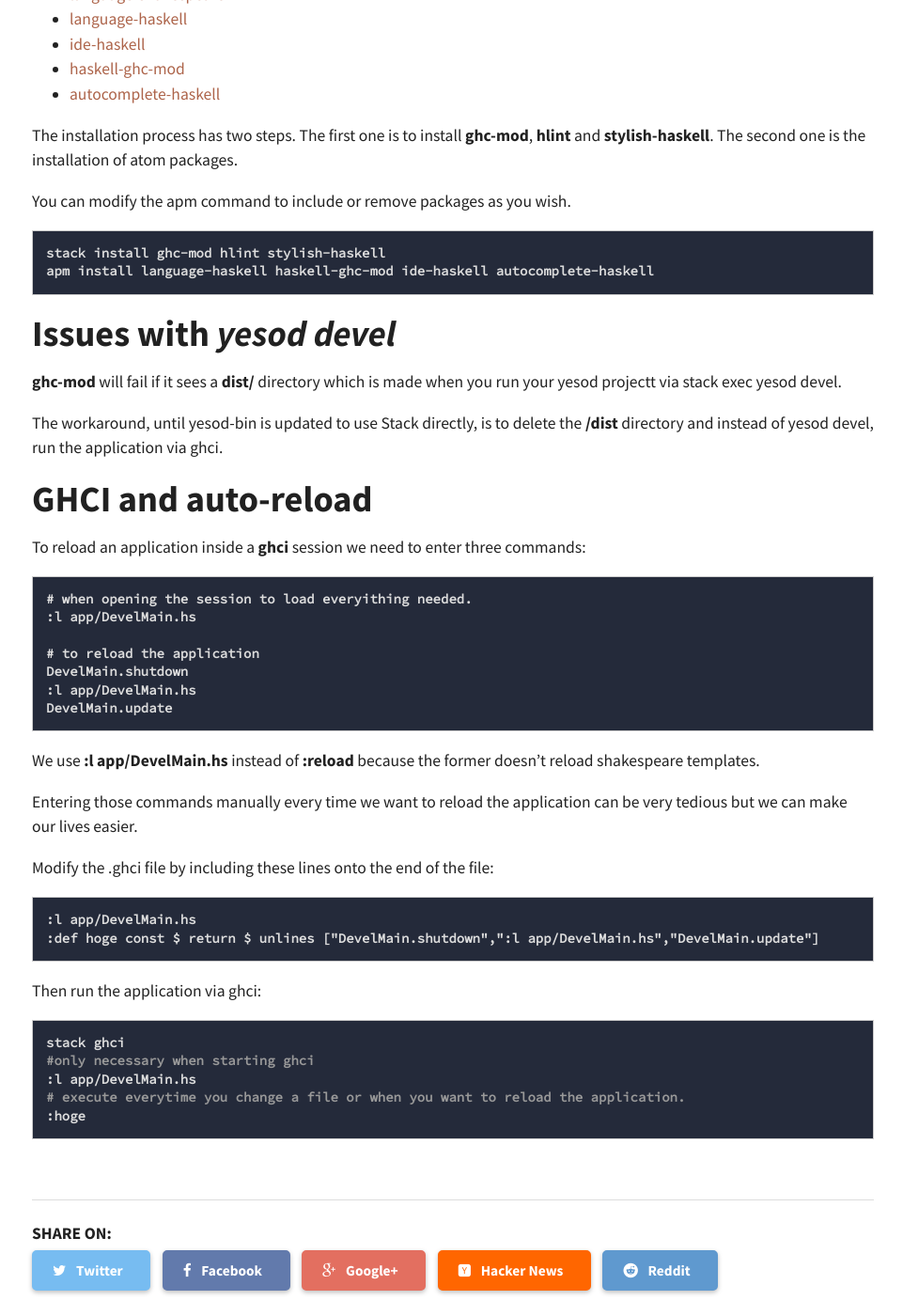
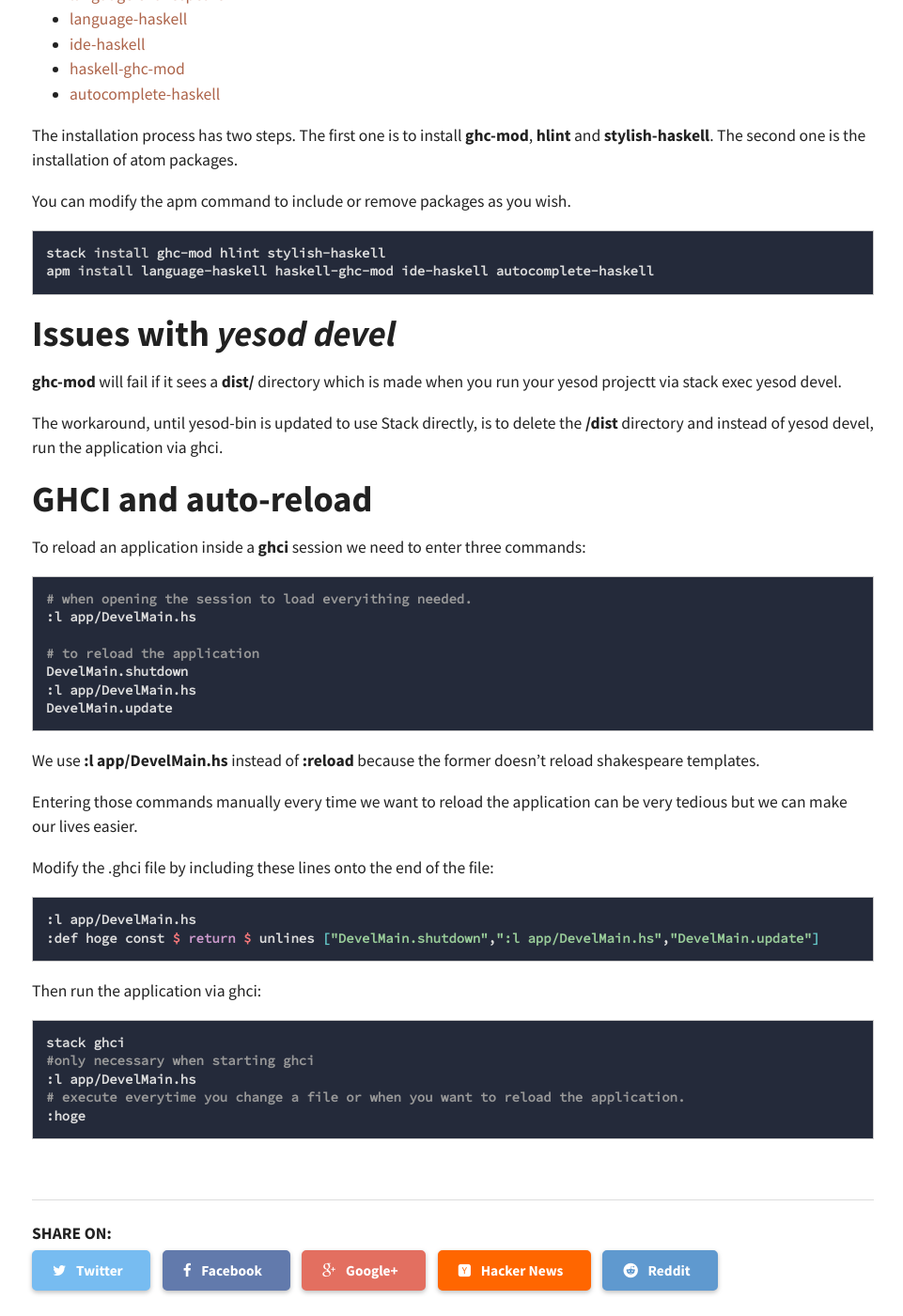
Before and after one commit to ggarciajr/ggarcia.me, a Jekyll site: the page built from _posts/2016-01-08-flora-atom-haskell-ide.md, in a window 1280 px wide and 1400 px high, scrolled down 493 px. Shown: the whole window at 94% size, without its empty margins (158-1119 px from the left). Built offline with Jekyll 4.4.1, drawn with Linux system fonts in a browser that asks for light colours; comment, search, counter and statistics services are not loaded.

Commit message:
Modify highlights
Use bash pygments highlight instead of the default code block.

```diff
--- a/_posts/2016-01-08-flora-atom-haskell-ide.md
+++ b/_posts/2016-01-08-flora-atom-haskell-ide.md
@@ -27,10 +27,10 @@ The installation process has two steps. The first one is to install **ghc-mod**,
 
 You can modify the apm command to include or remove packages as you wish.
 
-~~~
+{% highlight bash %}
 stack install ghc-mod hlint stylish-haskell
 apm install language-haskell haskell-ghc-mod ide-haskell autocomplete-haskell
-~~~
+{% endhighlight %}
 
 ## Issues with *yesod devel*
 
@@ -42,7 +42,7 @@ The workaround, until yesod-bin is updated to use Stack directly, is to delete t
 
 To reload an application inside a **ghci** session we need to enter three commands:
 
-~~~
+{% highlight bash %}
 # when opening the session to load everyithing needed.
 :l app/DevelMain.hs
 
@@ -50,7 +50,7 @@ To reload an application inside a **ghci** session we need to enter three comman
 DevelMain.shutdown
 :l app/DevelMain.hs
 DevelMain.update
-~~~
+{% endhighlight %}
 
 We use **:l app/DevelMain.hs** instead of **:reload** because the former doesn't
 reload shakespeare templates.
@@ -60,10 +60,10 @@ very tedious but we can make our lives easier.
 
 Modify the .ghci file by including these lines onto the end of the file:
 
-~~~
+{% highlight bash %}
 :l app/DevelMain.hs
 :def hoge const $ return $ unlines ["DevelMain.shutdown",":l app/DevelMain.hs","DevelMain.update"]
-~~~
+{% endhighlight %}
 
 Then run the application via ghci:
 
```
Also changed, not shown: _posts/2015-12-29-flora-starting-yesod-project.md (+12 -12 lines), _posts/2015-12-30-flora-integrating-yesod-webpack.md (+8 -8 lines).
